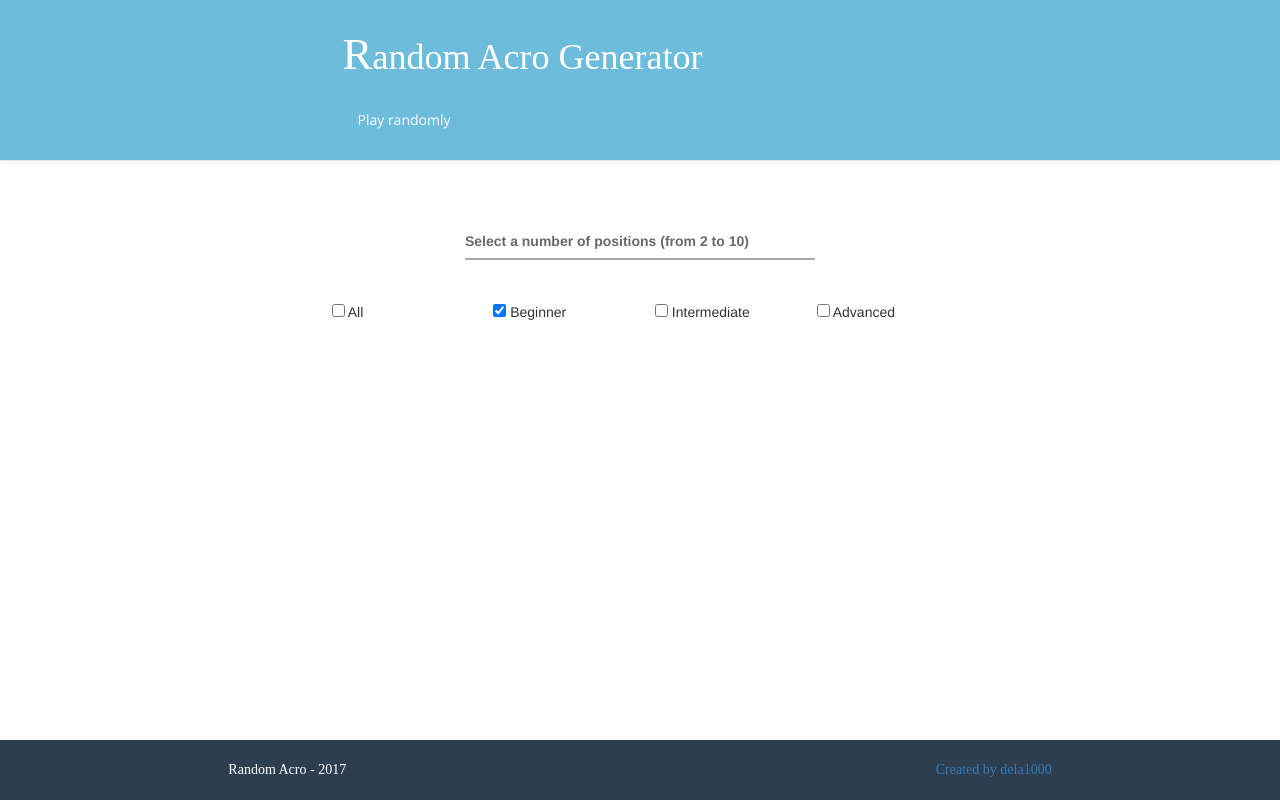
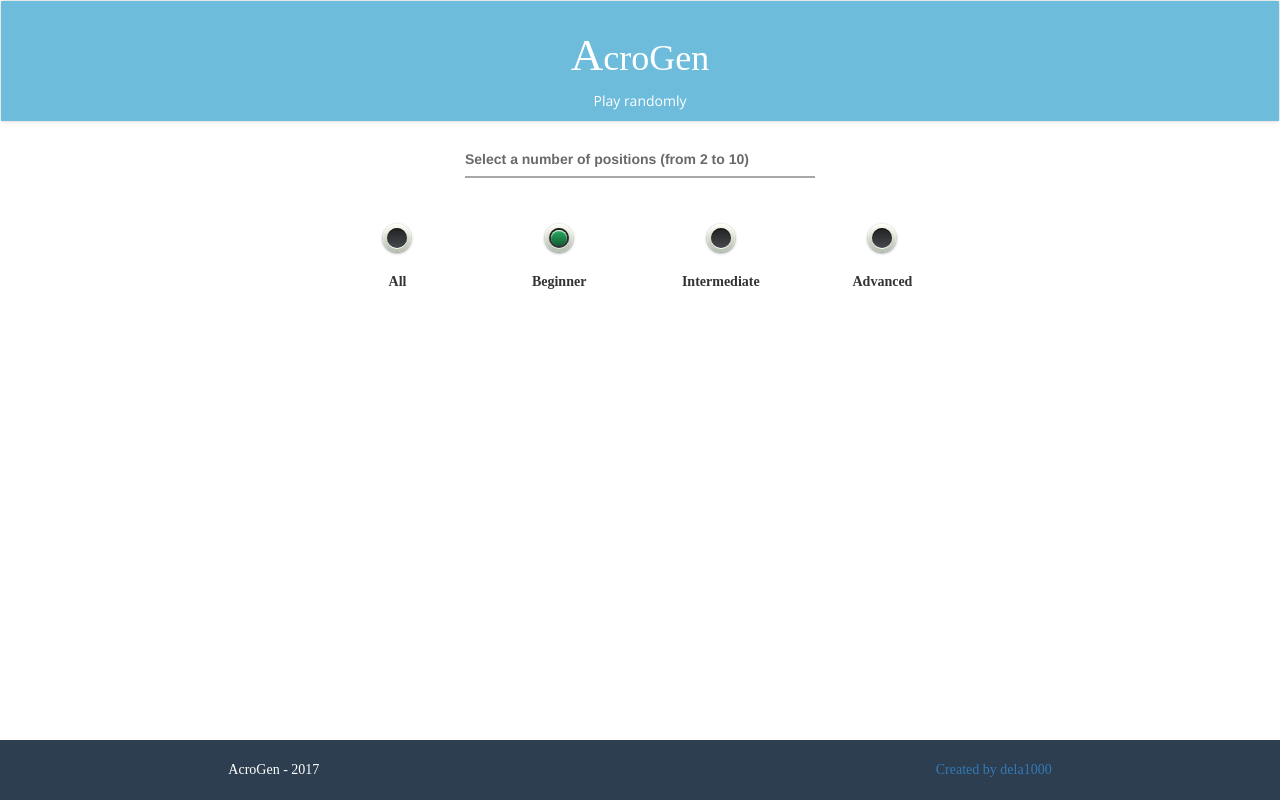
Before and after one commit to dela1000/randomacro, a website: page index.html in a window 1280 px wide. Drawn offline with nearby package versions, Linux system fonts and the light colour scheme; some packages are replaced by stand-ins of ours; a script that the page names is missing; a web font is replaced by a local one.

Commit message:
Update buttons

```diff
--- a/app/css/react.css
+++ b/app/css/react.css
@@ -2,7 +2,6 @@
     position: relative;
     z-index: 1;
     display: inline-block;
-    margin: 1em;
     max-width: 350px;
     width: calc(100% - 2em);
     vertical-align: top;
--- a/app/css/stylesheet.css
+++ b/app/css/stylesheet.css
@@ -9,7 +9,7 @@
 
 @media (min-width:768px) {
     .custom-container {
-        width: 650px
+        width: 90%;
     }
 }
 
@@ -23,10 +23,6 @@
     .custom-container {
         width: 1350px
     }
-}
-
-#navbar {
-    min-height: 90px;
 }
 
 
@@ -99,6 +95,7 @@ h1::first-letter {
     font-size: 125%;
 }
 
+
 /*COLORS - Pallette from https://color.adobe.com/KnotJustNautical-color-theme-2565165/ */
 
 .dark-blue {
@@ -125,7 +122,6 @@ h1::first-letter {
 /*MAIN SECTION*/
 
 .main-section {
-    margin-top: 210px;
 }
 
 .footer {
@@ -176,6 +172,7 @@ h1::first-letter {
     margin-right: 20px;
 }
 
+
 /*Position image*/
 
 .position-image img {
@@ -186,6 +183,59 @@ h1::first-letter {
     left: 0;
     right: 0;
 }
+
+
+/* BUTTON */
+
+
+.roundedButton {
+  width: 28px;
+  height: 28px;
+  position: relative;
+  margin: 20px auto;
+  background: #fcfff4;
+  background: -webkit-linear-gradient(top, #fcfff4 0%, #dfe5d7 40%, #b3bead 100%);
+  background: linear-gradient(to bottom, #fcfff4 0%, #dfe5d7 40%, #b3bead 100%);
+  border-radius: 50px;
+  box-shadow: inset 0px 1px 1px white, 0px 1px 3px rgba(0, 0, 0, 0.5);
+}
+.roundedButton label {
+  width: 20px;
+  height: 20px;
+  cursor: pointer;
+  position: absolute;
+  left: 4px;
+  top: 4px;
+  background: -webkit-linear-gradient(top, #222222 0%, #45484d 100%);
+  background: linear-gradient(to bottom, #222222 0%, #45484d 100%);
+  border-radius: 50px;
+  box-shadow: inset 0px 1px 1px rgba(0, 0, 0, 0.5), 0px 1px 0px white;
+}
+.roundedButton label:after {
+  content: '';
+  width: 16px;
+  height: 16px;
+  position: absolute;
+  top: 2px;
+  left: 2px;
+  background: #27ae60;
+  background: -webkit-linear-gradient(top, #27ae60 0%, #145b32 100%);
+  background: linear-gradient(to bottom, #27ae60 0%, #145b32 100%);
+  opacity: 0;
+  border-radius: 50px;
+  box-shadow: inset 0px 1px 1px white, 0px 1px 3px rgba(0, 0, 0, 0.5);
+}
+.roundedButton label:hover::after {
+  opacity: 0.3;
+}
+.roundedButton input[type=checkbox] {
+  visibility: hidden;
+}
+.roundedButton input[type=checkbox]:checked + label:after {
+  opacity: 1;
+}
+
+
 
 /*PADDING*/
 
--- a/app/root/index.html
+++ b/app/root/index.html
@@ -8,45 +8,56 @@
             <span class="input__label-content input__label-content--manami">
               Select a number of positions (from 2 to 10)
             </span>
-          </label>
+        </label>
         </span>
       </div>
       <div class="row">
-        <div class="col-md-offset-2 col-md-2">
-          <input type="checkbox" value="all" ng-model="formData.all"> All
+        <div class="col-sm-offset-2 col-sm-2">
+          <div class="roundedButton">
+            <input type="checkbox" value="all" ng-model="formData.all" id="slideAll">
+            <label for="slideAll"></label>
+          </div>
+          <p class="align-center bold">All</p>
         </div>
-        <div class="col-md-2">
-          <input type="checkbox" value="beginner" ng-model="formData.diff.beginner" checked> Beginner
+        <div class="col-sm-2">
+          <div class="roundedButton">
+            <input type="checkbox" value="beginner" ng-model="formData.diff.beginner" id="slideBeginner">
+            <label for="slideBeginner"></label>
+          </div>
+          <p class="align-center bold">Beginner</p>
         </div>
-        <div class="col-md-2">
-          <input type="checkbox" value="intermediate" ng-model="formData.diff.intermediate"> Intermediate
+        <div class="col-sm-2">
+          <div class="roundedButton">
+            <input type="checkbox" value="intermediate" ng-model="formData.diff.intermediate" id="slideIntermediate">
+            <label for="slideIntermediate"></label>
+          </div>
+          <p class="align-center bold">Intermediate</p>
         </div>
-        <div class="col-md-2">
-          <input type="checkbox" value="advanced" ng-model="formData.diff.advanced"> Advanced
+        <div class="col-sm-2">
+          <div class="roundedButton">
+            <input type="checkbox" value="advanced" ng-model="formData.diff.advanced" id="slideAdvanced">
+            <label for="slideAdvanced"></label>
+          </div>
+          <p class="align-center bold">Advanced</p>
         </div>
       </div>
     </form>
   </div>
   <br>
-  <div class="row align-center margin-bottom-large" ng-show="difficultyRating">
-    <p>
-      Possible Positions available: {{possiblePositions}}
-    </p>
-  </div>
   <div class="row margin-bottom-large">
     <div ng-repeat="positions in positionHolder track by $index">
-      <div ng-repeat= "position in positions track by $index">
+      <div ng-repeat="position in positions track by $index">
         <div ng-class="position.class" class="margin-bottom-large">
           <div class="positionPill">
             <div class="position-details">
               <div class="name huge-font align-center">
-                  {{position.name}}
+                {{position.name}}
               </div>
               <div class="details capitalize small-font align-center">
                 <i>{{position.difficulty}}</i>
               </div>
             </div>
-            <div class="position-image">
+            <div class="position-image" ng-if="position.image">
               <img ng-src="{{position.image}}"></img>
             </div>
           </div>
@@ -56,6 +67,11 @@
   </div>
   <div class="row align-center margin-bottom-large" ng-show="difficultyRating">
     <p>
+      Possible Positions available: {{possiblePositions}}
+    </p>
+  </div>
+  <div class="row align-center margin-bottom-large" ng-show="difficultyRating">
+    <p>
       Rating Score: {{difficultyRating | number : 2}}
     </p>
   </div>
--- a/app/root/root_ctrl.js
+++ b/app/root/root_ctrl.js
@@ -11,13 +11,14 @@ app.controller('rootController', function($scope, positionsServices, alert) {
     })
 
     $scope.$watch('formData.all', function() {
+        console.log("+++ 14 root_ctrl.js Here")
         if ($scope.formData.all) {
             $scope.formData.diff.beginner = false;
             $scope.formData.diff.intermediate = false;
             $scope.formData.diff.advanced = false;
         }
 
-        selectPositions();
+        runSelectPositions();
     }, true)
 
     $scope.$watchGroup(['formData.diff.beginner', 'formData.diff.intermediate', 'formData.diff.advanced'], function() {
@@ -29,8 +30,22 @@ app.controller('rootController', function($scope, positionsServices, alert) {
             $scope.formData.diff = {};
         }
 
+        if (!$scope.formData.diff.beginner && !$scope.formData.diff.intermediate && !$scope.formData.diff.advanced) {
+            $scope.formData.all = true;
+        }
+
+        runSelectPositions();
+    }, true)
+
+
+    function runSelectPositions() {
+        if ($scope.formData.diff.beginner || $scope.formData.diff.intermediate || $scope.formData.diff.advanced || $scope.formData.all) {
             selectPositions();
-    }, true)
+        } else {
+            $scope.filteredList = [];
+            initVars();
+        };
+    };
 
     var selectPositions = function() {
         //If there is no numberInput data, clear variables and return
@@ -49,29 +64,31 @@ app.controller('rootController', function($scope, positionsServices, alert) {
         }
         //if numberInput is valid and level is selected display data
         if ($scope.formData.numberInput) {
-            var filteredList = [];
+
+            $scope.filteredList = [];
             //clear current data
             initVars();
+            console.log("+++ 67 root_ctrl.js $scope.positionHolder.firstRowList.length: ", $scope.positionHolder.firstRowList.length)
             //if all is selected, use all the positions on the list
             if ($scope.formData.all) {
-                filteredList = positionsServices.positionsList;
+                $scope.filteredList = positionsServices.positionsList;
             }
             //if any of the difficulty levels is selected, filter the position list by the difficulty's selected
             if ($scope.formData.diff.beginner === true || $scope.formData.diff.intermediate === true || $scope.formData.diff.advanced === true) {
                 var holder = [];
                 _.forEach($scope.formData.diff, function(level, index) {
-                    if(level === true){
+                    if (level === true) {
                         holder.push(_.filter(positionsServices.positionsList, function(item) {
                             return item.difficulty === index;
                         }))
                     }
                 })
-                filteredList = _.flattenDeep(holder)
+                $scope.filteredList = _.flattenDeep(holder)
             }
             //Number of possible positions
-            $scope.possiblePositions = filteredList.length;
+            $scope.possiblePositions = $scope.filteredList.length;
             //randomize the final list
-            var tempRandomizedList = _.shuffle(filteredList);
+            var tempRandomizedList = _.shuffle($scope.filteredList);
             //Depending on what numberInput the user selected, add up to 4 items in each positionHolder, and push rating to ratings scope
             _.times($scope.formData.numberInput, function(index) {
                 if (index <= 3) {
@@ -92,7 +109,7 @@ app.controller('rootController', function($scope, positionsServices, alert) {
                 //find the mean of all the selected the ratings
             $scope.difficultyRating = _.mean($scope.ratings);
         }
-    }
+    };
     // HELPER FUNCTIONS
     //Clear all the list and rating variables
     var initVars = function() {
@@ -105,7 +122,7 @@ app.controller('rootController', function($scope, positionsServices, alert) {
         $scope.ratings = [];
         $scope.difficultyRating = null;
         $scope.possiblePositions = null;
-    }
+    };
     //assign the correct class depending on how many items are in each positionHolder
     var assignPillClass = function(collection, length) {
         if (length === 1) {
--- a/index.html
+++ b/index.html
@@ -1,9 +1,8 @@
-
 <!DOCTYPE html>
 <html ng-app="app">
 
 <head>
-      <title>Random Acro Generator</title>
+  <title>AcroGen</title>
   <!-- Stylesheets -->
   <link rel="stylesheet" type="text/css" href="http://netdna.bootstrapcdn.com/bootstrap/3.1.1/css/bootstrap.min.css">
   <link rel="stylesheet" type="text/css" href="http://netdna.bootstrapcdn.com/bootstrap/3.1.1/css/bootstrap-theme.min.css">
@@ -21,7 +20,6 @@
   <script src="bower_components/angular-touch/angular-touch.min.js"></script>
   <script src="bower_components/angular-bootstrap/ui-bootstrap-tpls.js"></script>
   <script src="bower_components/moment/min/moment.min.js"></script>
-
   <!-- Dependencies -->
   <script src="bower_components/ng-lodash/build/ng-lodash.js"></script>
   <script src="bower_components/angular-ui-router/release/angular-ui-router.min.js"></script>
@@ -31,28 +29,24 @@
   <script src="app/root/positions_services.js"></script>
   <script src="app/shared_services/confirm.js"></script>
   <script src="app/shared_services/alert.js"></script>
-
 </head>
 
 <body ng-controller="appCtrl" class="light-purple">
-    <!-- Header -->
-    <nav class="navbar navbar-default navbar-fixed-top" id="navbar" role="navigation">
-        <div class="container-fluid light-blue white-text">
+  <!-- Alert modal -->
   <div class="col-md-offset-3 col-md-6 alert-modal-position">
     <div uib-alert ng-repeat="alt in alert.alerts" ng-class="'alert-' + (alt.type)" close="alert.closeAlert($index)" dismiss-on-timeout="2000" class="alert-modal">{{alt.message}}</div>
   </div>
-            <div id="div5"></div>
-            <div class="col-md-offset-3 col-md-7">
-                <h1 class="margin-top-immense margin-bottom-immense playfair-font">
-                Random Acro Generator
+  <!-- Header -->
+  <nav class="navbar navbar-default" role="navigation">
+    <div class="container-fluid light-blue white-text">
+      <div class="col-md-offset-4 col-md-4">
+        <h1 class=" align-center margin-top-immense playfair-font">
+          AcroGen
         </h1>
-                <div class="col-md-12">
-                  <p class="margin-bottom-immense open-sans-font">
+        <p class="align-center open-sans-font">
           Play randomly
         </p>
       </div>
-            </div>
-
     </div>
   </nav>
   <!-- Body -->
@@ -61,7 +55,7 @@
   </div>
   <!-- Footer -->
   <div class="footer dark-blue">
-      <div class="col-md-offset-2 col-md-2 margin-top-largest white-text playfair-font">Random Acro - {{currentYear}}</div>
+    <div class="col-md-offset-2 col-md-2 margin-top-largest white-text playfair-font">AcroGen - {{currentYear}}</div>
     <div class="col-md-offset-4 col-md-2 margin-top-largest padding-right-large white-text playfair-font align-right">
       <a href="http://instagram.com/dela1000" target="_blank" style="text-decoration:none">
           Created by dela1000
```
Lines whose indentation alone changed are shown as unchanged.
